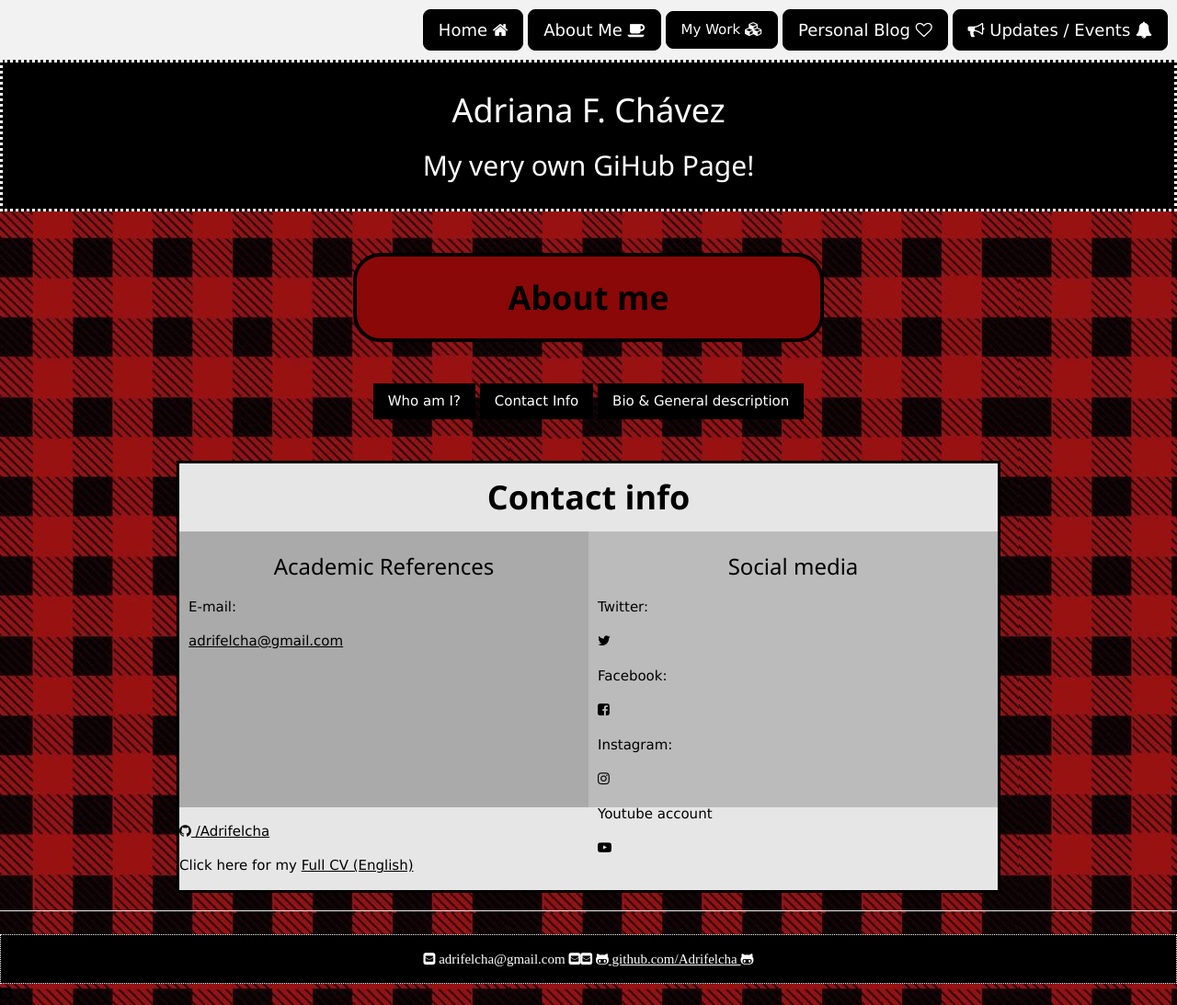
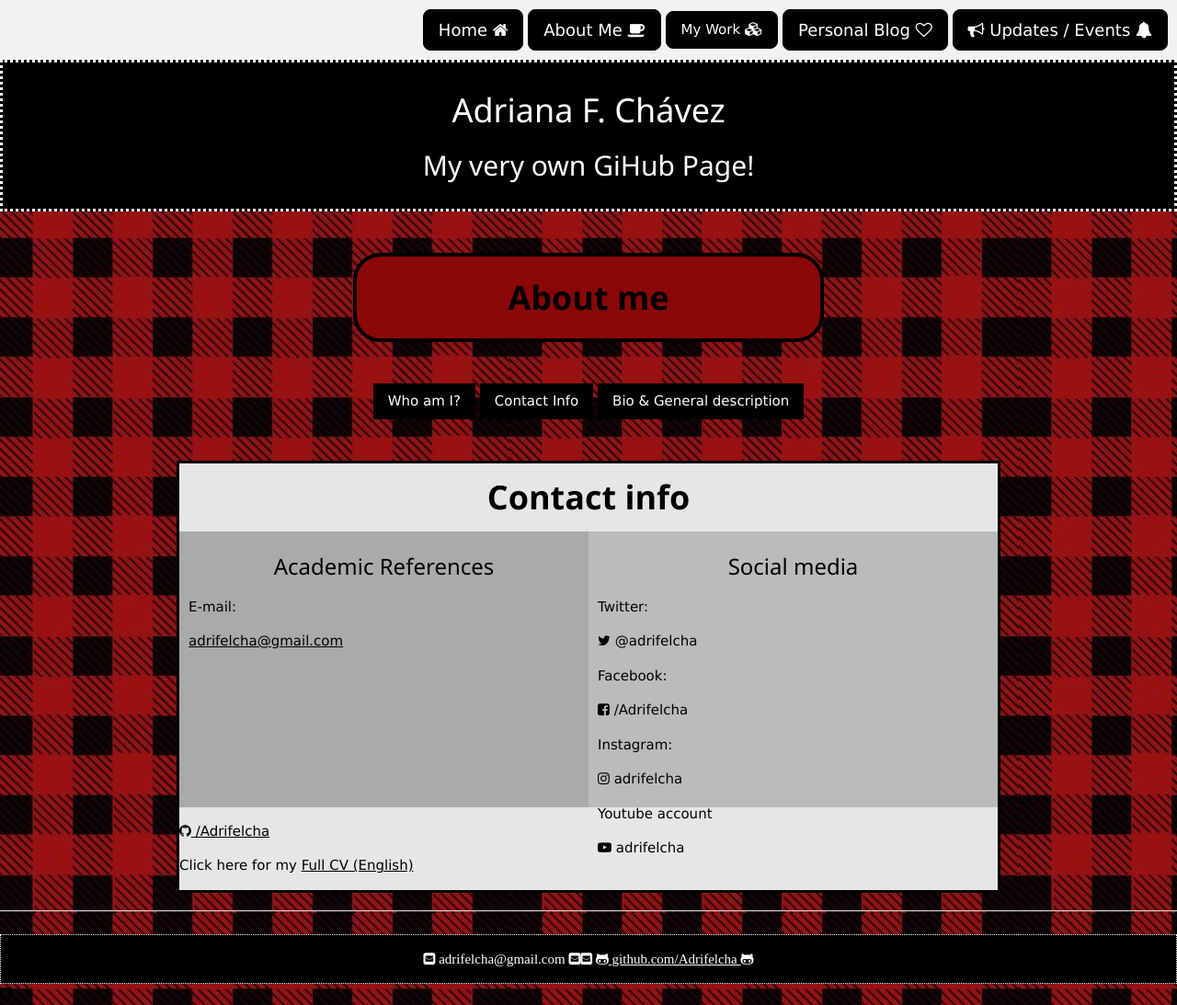
Before and after one commit to Adrifelcha/Adrifelcha-github.io, a Jekyll site: the page built from about/contact.html, in a window 1280 px wide. Shown: the whole page at 92% size. Built offline with Jekyll 4.4.1, drawn with Linux system fonts in a browser that asks for light colours.

Commit message:
Update contact.html

```diff
--- a/about/contact.html
+++ b/about/contact.html
@@ -31,13 +31,13 @@ title: About me
   			<div class="column" style="background-color:#bbb;">
     				<h3 style="text-align:center;">Social media</h3>
     				<p>Twitter:</p>
-				<i class="fa fa-twitter" aria-hidden="true"></i>
+				<i class="fa fa-twitter" aria-hidden="true"></i> @adrifelcha
 				<p>Facebook:</p>
-				<i class="fa fa-facebook-square" aria-hidden="true"></i>
+				<i class="fa fa-facebook-square" aria-hidden="true"></i> /Adrifelcha
 				<p>Instagram:</p>
-				<i class="fa fa-instagram" aria-hidden="true"></i>
+				<i class="fa fa-instagram" aria-hidden="true"></i> adrifelcha
 				<p>Youtube account</p>
-				<i class="fa fa-youtube-play" aria-hidden="true"></i>
+				<i class="fa fa-youtube-play" aria-hidden="true"></i> adrifelcha
   			</div>
 		</div>
 
```
